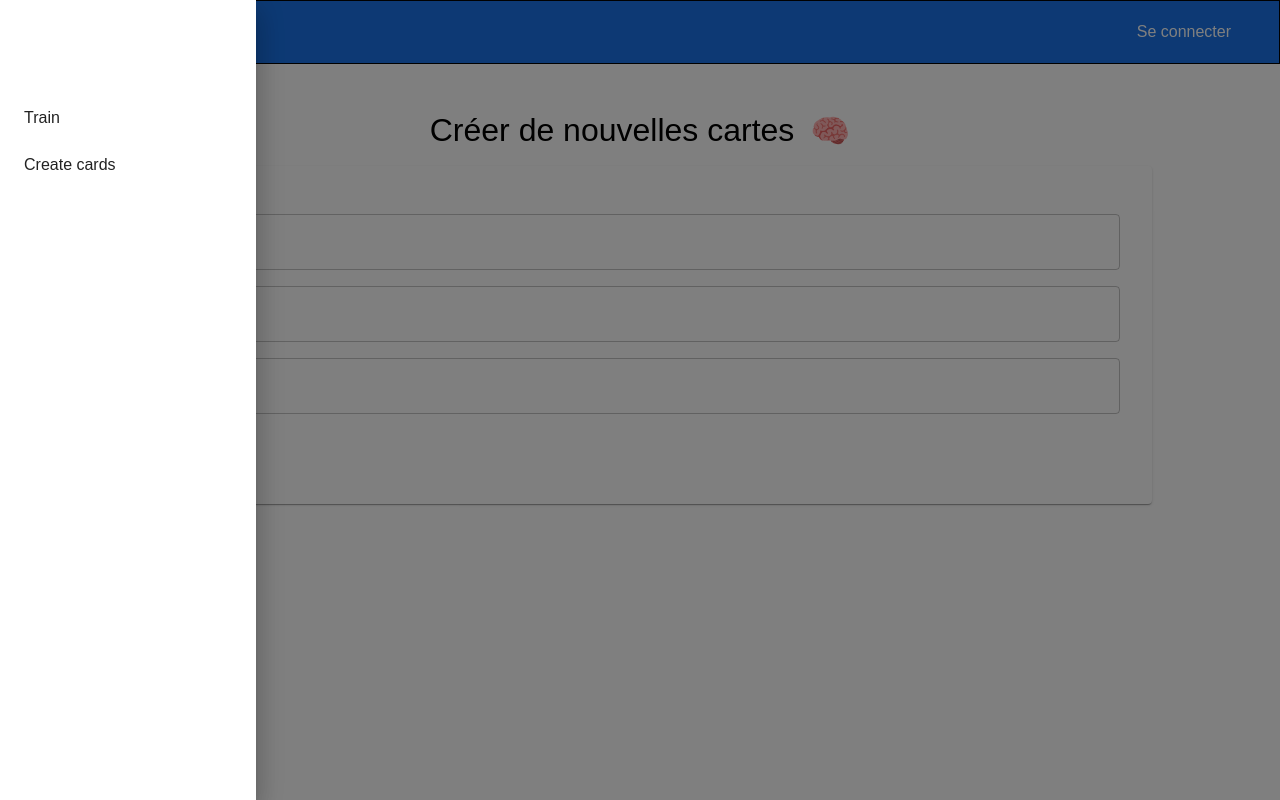
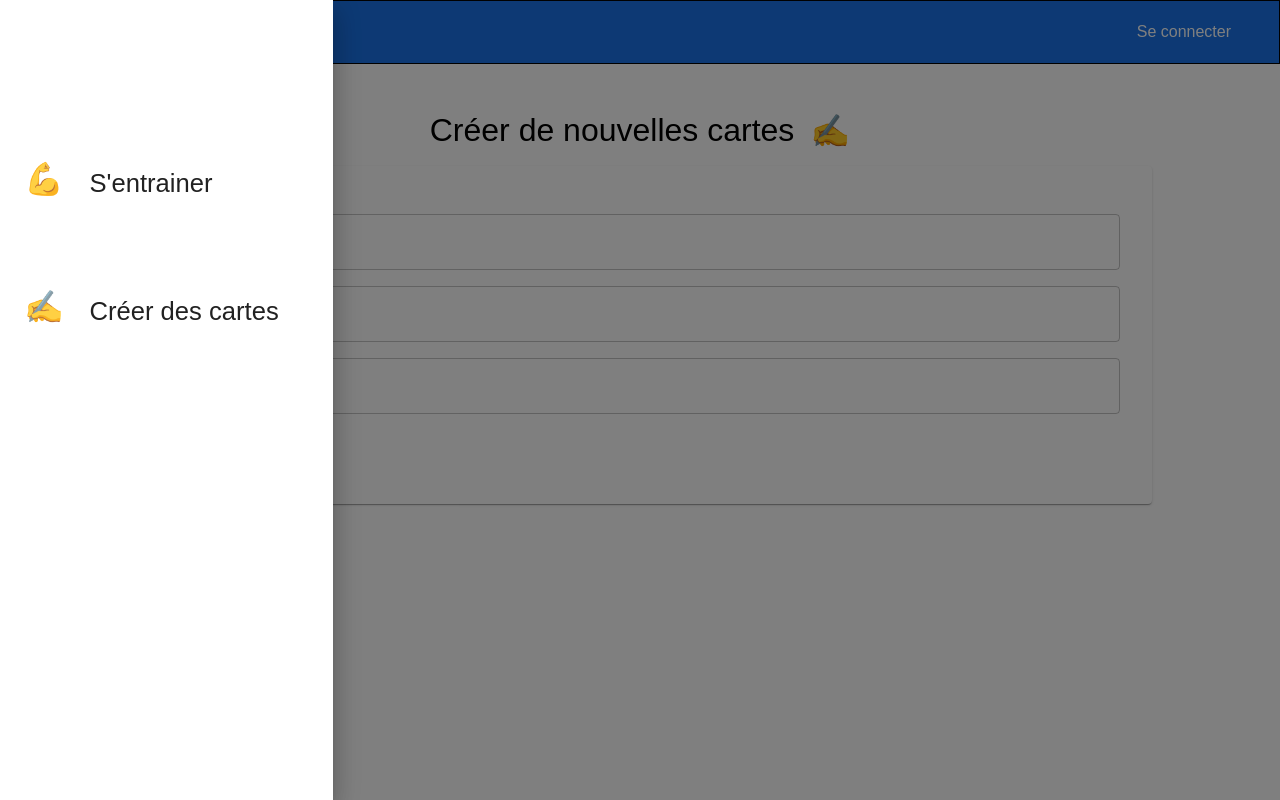
Before and after one commit to Ludovicmanga/vici, a Next.js app in the folder client/vici/: page /createCards in a window 1280 px wide. Both pictures are taken after a click on the element 37 px from the left and 32 px from the top of the page. Built offline with nearby package versions, Linux system fonts and the light colour scheme.

Commit message:
little frontend updates

```diff
--- a/client/vici/app/createCards/page.tsx
+++ b/client/vici/app/createCards/page.tsx
@@ -9,7 +9,7 @@ type Props = {};
 const page = (props: Props) => {
   return (
     <div className={styles.container}>
-      <PageTitleSection emoji={<div>🧠</div>} text="Créer de nouvelles cartes" />
+      <PageTitleSection emoji={<div>✍</div>} text="Créer de nouvelles cartes" />
       <CreateForm />
     </div>
   );
--- a/client/vici/components/CardBox/CardBox.tsx
+++ b/client/vici/components/CardBox/CardBox.tsx
@@ -11,6 +11,7 @@ import { FlashCard } from "@/types/constants";
 type Props = {
   card: FlashCard;
   setNextActiveCard: () => void;
+  disableNextBtn: boolean;
 };
 
 const CardBox = (props: Props) => {
@@ -31,6 +32,7 @@ const CardBox = (props: Props) => {
               onClick={props.setNextActiveCard}
               variant="contained"
               startIcon={<div>👉</div>}
+              disabled={props.disableNextBtn}
             >
               Carte suivante
             </Button>
--- a/client/vici/components/CardsContainer/CardsContainer.tsx
+++ b/client/vici/components/CardsContainer/CardsContainer.tsx
@@ -43,6 +43,7 @@ const CardsContainer = (props: Props) => {
       key={activeCard.id}
       card={activeCard}
       setNextActiveCard={setNextActiveCard}
+      disableNextBtn={props.cardsList.length <= 1}
     />
   );
 };
--- a/client/vici/components/NavDrawer/NavDrawer.module.scss
+++ b/client/vici/components/NavDrawer/NavDrawer.module.scss
@@ -9,6 +9,24 @@
 }
 
 .li {
-    margin: 1.8rem 0 0 1.5rem;
+    margin: 5rem 0 0 1.5rem;
     cursor: pointer;
+    display: flex;
+    justify-content: flex-start;
 }
+
+.emoji {
+  font-size: 2em;
+  display: flex;
+  justify-content: center;
+  align-items: center;
+  margin: 0 0 0.3em 0;
+}
+
+.navText {
+  display: flex;
+  justify-content: center;
+  align-items: center;
+  margin: 0 0 0 1em;
+  font-size: 1.6em;
+}
--- a/client/vici/components/NavDrawer/NavDrawer.tsx
+++ b/client/vici/components/NavDrawer/NavDrawer.tsx
@@ -15,7 +15,7 @@ const NavDrawer = (props: Props) => {
       open={props.isOpen}
       onClose={() => props.setIsOpen(false)}
       PaperProps={{
-        sx: { width: "20%" },
+        sx: { width: "26%" },
       }}
     >
       <nav className={styles.container}>
@@ -25,14 +25,16 @@ const NavDrawer = (props: Props) => {
             onClick={() => props.setIsOpen(false)}
             className={styles.li}
           >
-            Train
+            <div className={styles.emoji}>💪</div>
+            <div className={styles.navText}>S'entrainer</div>
           </Link>
           <Link
             href="/createCards"
             onClick={() => props.setIsOpen(false)}
             className={styles.li}
           >
-            Create cards
+            <div className={styles.emoji}>✍</div>
+            <div className={styles.navText}> Créer des cartes</div>
           </Link>
         </div>
       </nav>
```
Also changed, not shown: 2 other files (tests, documents, lock files or other folders).
